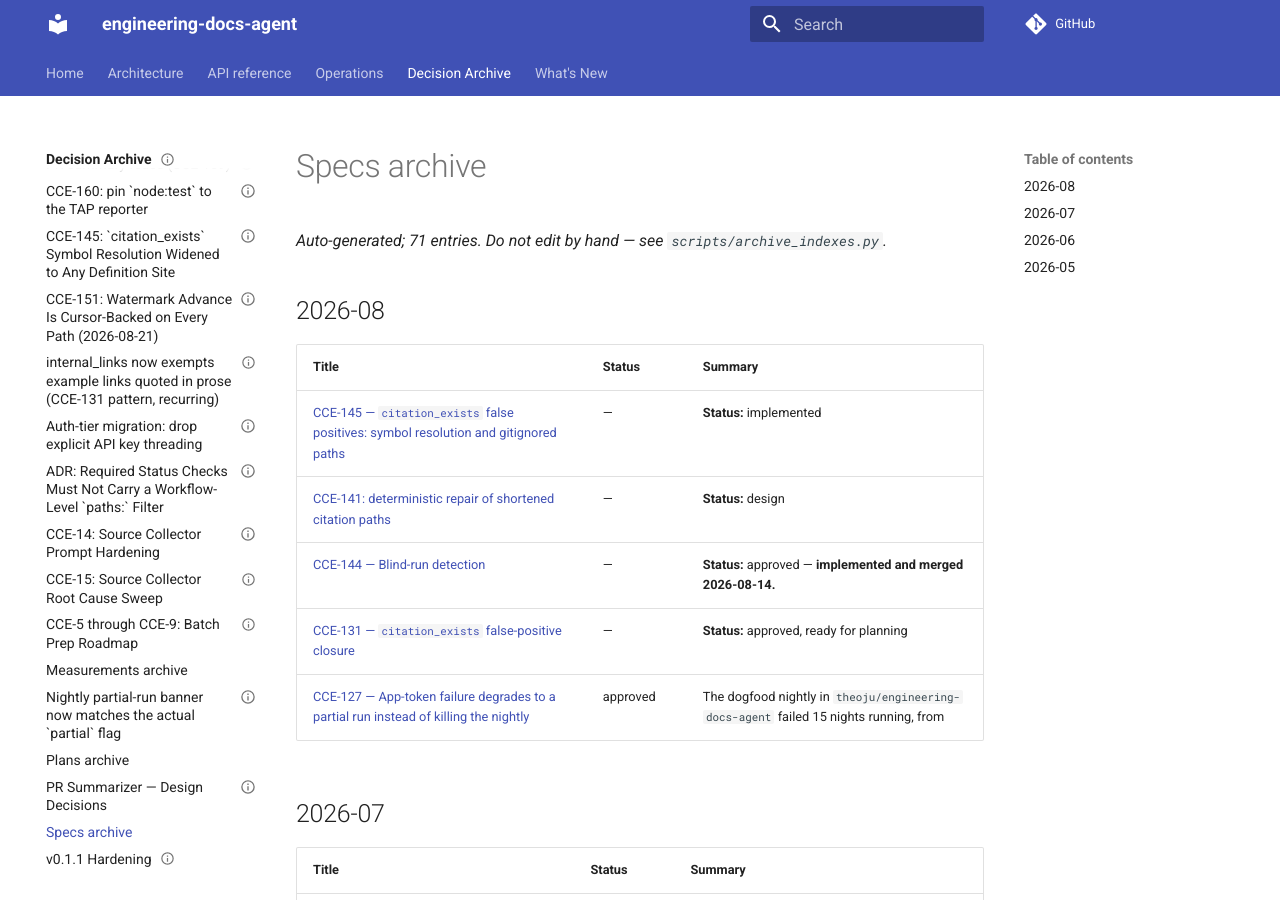
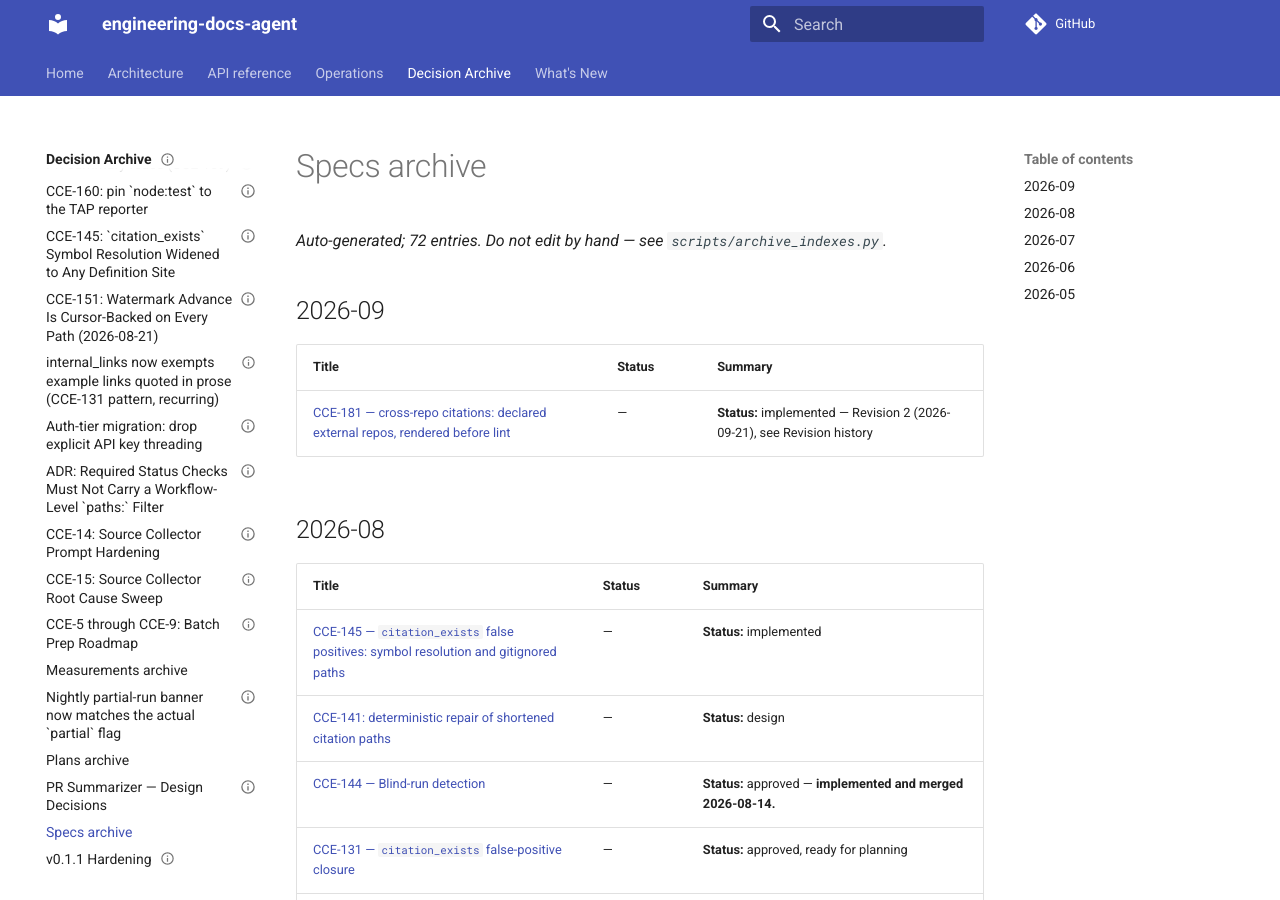
Before and after one commit to theoju/engineering-docs-agent, an MkDocs documentation site: the page built from docs/site-src/archive/specs.md, in a window 1280 px wide and 900 px high. Built offline with MkDocs 1.6.1 and Material for MkDocs 9.7.7, drawn with Linux system fonts in a browser that asks for light colours; comment, search, counter and statistics services are not loaded.

Commit message:
docs(agent): run 2026-09-23T12:41:29.088105+00:00 (partial)

```diff
--- a/docs/site-src/archive/specs.md
+++ b/docs/site-src/archive/specs.md
@@ -1,6 +1,12 @@
 # Specs archive
 
-_Auto-generated; 71 entries. Do not edit by hand — see `scripts/archive_indexes.py`._
+_Auto-generated; 72 entries. Do not edit by hand — see `scripts/archive_indexes.py`._
+
+## 2026-09
+
+| Title | Status | Summary |
+|---|---|---|
+| [CCE-181 — cross-repo citations: declared external repos, rendered before lint](https://github.com/theoju/engineering-docs-agent/blob/main/docs/superpowers/specs/2026-09-21-cce181-cross-repo-citations-design.md) | — | **Status:** implemented — Revision 2 (2026-09-21), see Revision history |
 
 ## 2026-08
 
```
Also changed, not shown: docs/site-src/api/index.md (+1 -1 lines), docs/site-src/archive/index.md (+2 -2 lines), docs/site-src/archive/plans.md (+7 -1 lines), docs/site-src/.doc-source-map.json.
